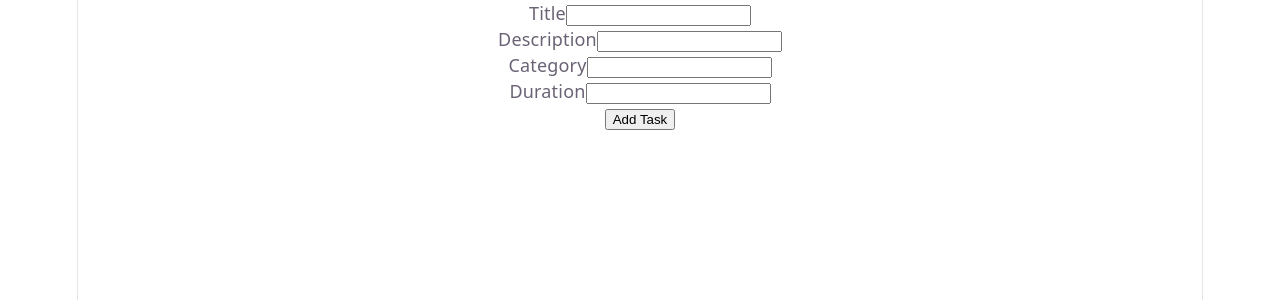
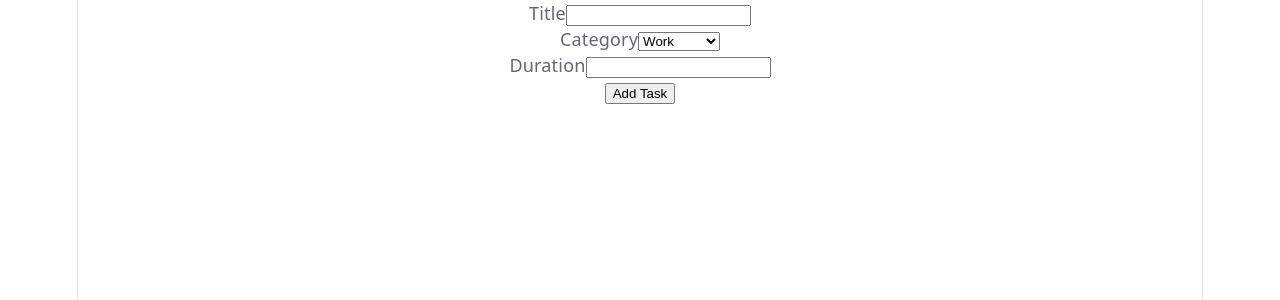
Before and after one commit to irminak/focus-flow, a React (Vite) app: page / in a window 1280 px wide. Shown: the top 300 px of the page. Built offline with nearby package versions, Linux system fonts and the light colour scheme.

Commit message:
Add task form validation

```diff
--- a/src/components/TaskCard.tsx
+++ b/src/components/TaskCard.tsx
@@ -0,0 +1,15 @@
+import type { Task } from "../types/task"
+
+const TaskCard = ({task}: { task: Task }) => {
+  return (
+    <li>
+        <h3>{task.title}</h3>
+        <p>Category: {task.category}</p>
+        <p>Duration: {task.duration} minutes</p>
+        <p>Deadline: {task.deadline}</p>
+        <p>Completed: {task.completed ? 'Yes' : 'No'}</p>
+    </li>
+  )
+}
+
+export default TaskCard
--- a/src/components/TaskForm.tsx
+++ b/src/components/TaskForm.tsx
@@ -1,13 +1,32 @@
 import React, { useState } from 'react'
 import type { Task } from '../types/task'
+import { categories } from '../data/categories';
+import type { FormErrors } from '../types/errors';
 
 const TaskForm = ({ onAddTask }: { onAddTask: (task: Task) => void }) => {
 const [title, setTitle] = useState('');
-const [description, setDescription] = useState('');
 const [category, setCategory] = useState('');
 const [duration, setDuration] = useState('');
 
-const handleSubmit = () => {
+const [errors, setErrors] = useState<FormErrors>({});
+
+const handleAddTask = (e: React.FormEvent<HTMLFormElement>) => {
+    e.preventDefault();
+
+    const validationErrors: FormErrors = {};
+    if (!title.trim()){
+        validationErrors.title = "Title is required";
+    } if (!category.trim()){
+        validationErrors.category = "Category is required";
+    } if (!duration.trim() || isNaN(Number(duration)) || Number(duration) <= 0){
+        validationErrors.duration = "Duration must be a positive number";
+    }
+    setErrors(validationErrors);
+    if (Object.keys(validationErrors).length > 0) {
+        return;
+    }
+    setErrors({});
+
     const newTask: Task = {
         id: Date.now(),
         title,
@@ -16,28 +35,38 @@ const handleSubmit = () => {
         deadline: "",
         completed: false
     };
+
     onAddTask(newTask);
+    setTitle('');
+    setCategory('');
+    setDuration('');
 };
   return (
     <div>
-        <form action="">
+        <form onSubmit={handleAddTask}>
             <div>
                 <label htmlFor="title">Title</label>
                 <input type="text" id="title" value={title} onChange={(e) => setTitle(e.target.value)}/>
+                {errors.title && <p style={{ color: 'red' }}>{errors.title}</p>}
             </div>
-            <div>
-                <label htmlFor="description">Description</label>
-                <input type="text" id="description" value={description} onChange={(e) => setDescription(e.target.value)}/>
-            </div>
+
              <div>
                 <label htmlFor="category">Category</label>
-                <input type="text" id="category" value={category} onChange={(e) => setCategory(e.target.value)}/>
+                <select id="category" value={category} onChange={(e) => setCategory(e.target.value)}>
+                    {categories.map((cat) => (
+                        <option key={cat} value={cat}>
+                            {cat}
+                        </option>
+                    ))}
+                </select>
+                {errors.category && <p style={{ color: 'red' }}>{errors.category}</p>}
             </div>
             <div>
                 <label htmlFor="duration">Duration</label>
                 <input type="number" id="duration" value={duration} onChange={(e) => setDuration(e.target.value)}/>
+                {errors.duration && <p style={{ color: 'red' }}>{errors.duration}</p>}
             </div>
-            <button type="button" onClick={handleSubmit}>Add Task</button>
+            <button type="submit" >Add Task</button>
         </form>
     </div>
   )
--- a/src/components/TaskGrid.tsx
+++ b/src/components/TaskGrid.tsx
@@ -1,17 +1,11 @@
-import React from 'react'
 import type { Task } from '../types/task'
+import TaskCard from './TaskCard'
 
 const TaskGrid = ({tasks}: { tasks: Task[] }) => {
   return (
     <ul>
         {tasks.map((task) =>
-            <li key={task.id}>
-                <h3>{task.title}</h3>
-                <p>Category: {task.category}</p>
-                <p>Duration: {task.duration} minutes</p>
-                <p>Deadline: {task.deadline}</p>
-                <p>Completed: {task.completed ? 'Yes' : 'No'}</p>
-            </li>
+            <TaskCard key={task.id} task={task}/>
         )}
     </ul>
   )
--- a/src/data/categories.ts
+++ b/src/data/categories.ts
@@ -0,0 +1 @@
+export const categories: string[] = ["Work", "Personal", "Health", "Hobby", "Education", "Finance", "Travel", "Family", "Social", "Self-Care"]
--- /dev/null
+++ b/src/types/errors.ts
@@ -0,0 +1,5 @@
+export type FormErrors = {
+  title?: string;
+  category?: string;
+  duration?: string;
+};
```
